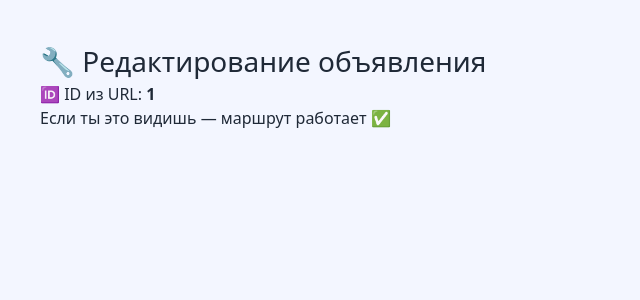
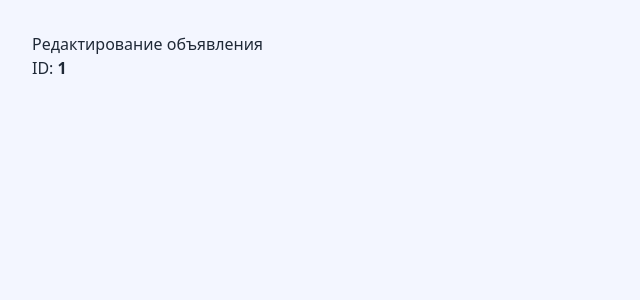
Before and after one commit to senenevar/domio-app, a Next.js app: page /edit/1 in a window 1280 px wide. Shown: the top 300 px of the page, without its empty margins (0-640 px from the left). Built offline with nearby package versions, Linux system fonts and the light colour scheme.

Commit message:
Update [id].tsx

```diff
--- a/pages/edit/[id].tsx
+++ b/pages/edit/[id].tsx
@@ -1,15 +1,16 @@
 
+import { useRouter } from 'next/router'
 import { GetServerSideProps } from 'next'
-import { useRouter } from 'next/router'
 
-export default function EditTestPage() {
+export default function EditPage() {
   const { id } = useRouter().query
 
+  if (!id) return <p>Загрузка...</p>
+
   return (
-    <div style={{ padding: 40 }}>
-      <h1 style={{ fontSize: 28 }}>🔧 Редактирование объявления</h1>
-      <p>🆔 ID из URL: <strong>{id}</strong></p>
-      <p>Если ты это видишь — маршрут работает ✅</p>
+    <div style={{ padding: '2rem' }}>
+      <h1>Редактирование объявления</h1>
+      <p>ID: <strong>{id}</strong></p>
     </div>
   )
 }
```
